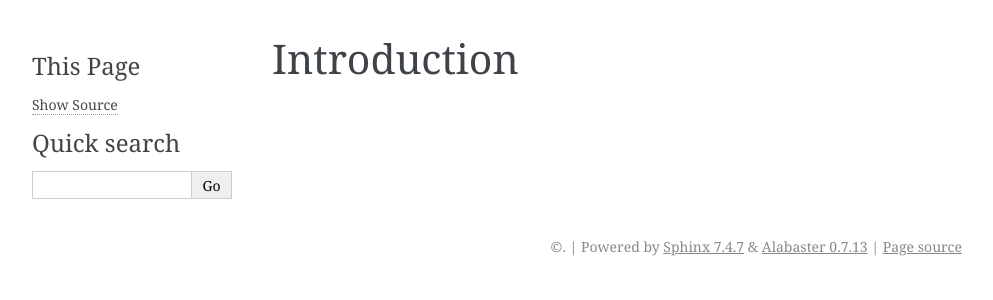
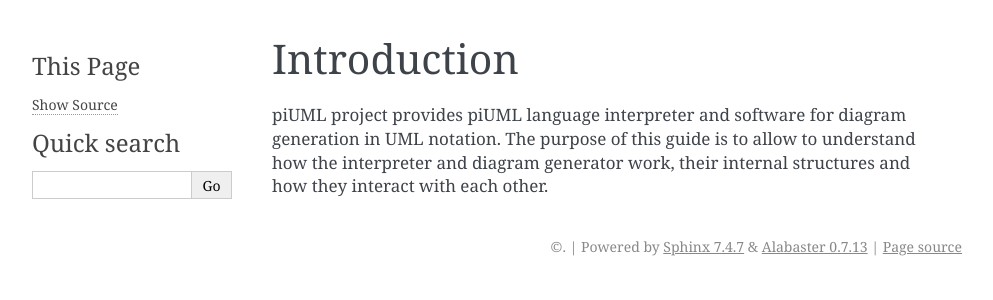
Before and after one commit to wrobell/piuml, a Sphinx documentation site: the page built from doc/hacking/intro.txt, in a window 1280 px wide. Shown: the top 300 px of the page, without its empty margins (148-1141 px from the left). Built offline with Sphinx 7.4.7, drawn with Linux system fonts in a browser that asks for light colours; pages that are not in the unit, such as notebooks, are missing from menus.

Commit message:
- added hacking guide introduction

```diff
--- a/doc/hacking/intro.txt
+++ b/doc/hacking/intro.txt
@@ -1,2 +1,7 @@
 Introduction
 ============
+
+piUML project provides piUML language interpreter and software for diagram
+generation in UML notation. The purpose of this guide is to allow
+to understand how the interpreter and diagram generator work, their
+internal structures and how they interact with each other.
```
